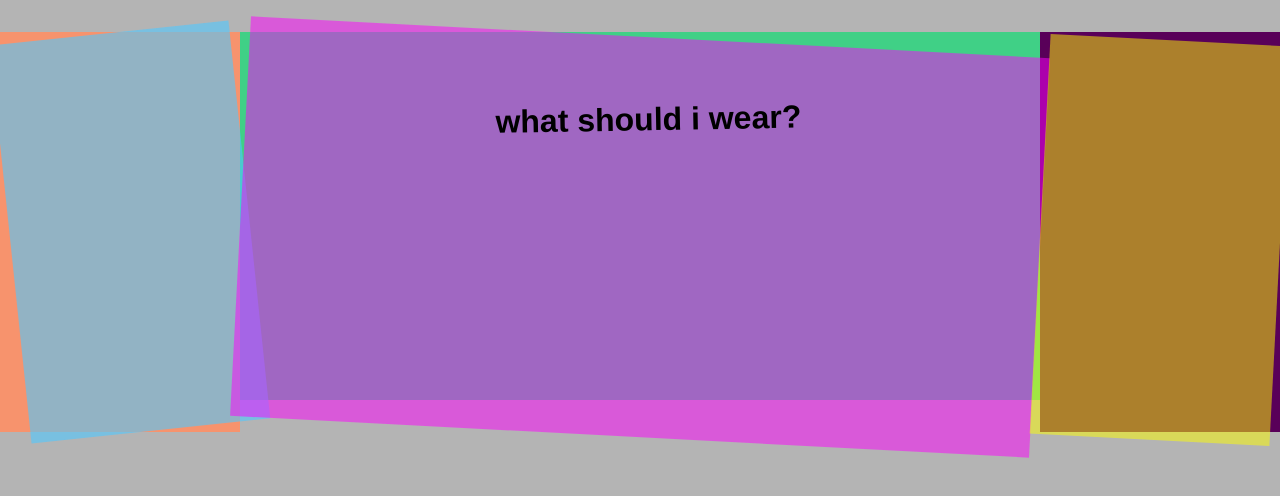
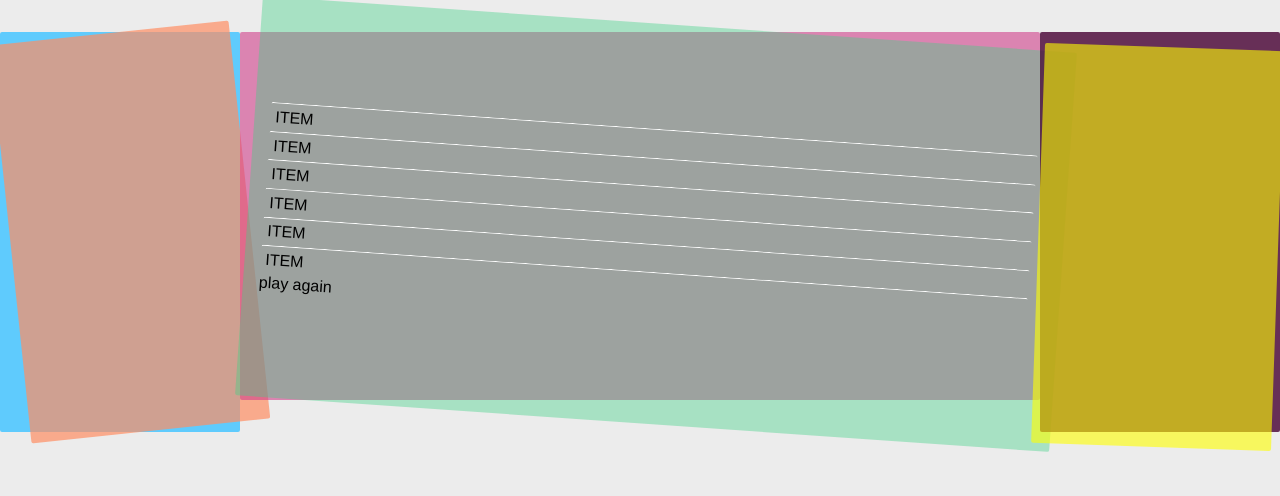
Before and after one commit to bax-uva/moige-the-oracle, a Vue app: page / in a window 1280 px wide. Shown: the top 496 px of the page. Built offline with nearby package versions, Linux system fonts and the light colour scheme.

Commit message:
new components, style changes, data added, conditional rendering

```diff
--- a/src/App.vue
+++ b/src/App.vue
@@ -23,10 +23,11 @@ export default {
   margin: 0;
   padding: 0;
   font-family: "Archivo", sans-serif;
+  border-radius: 2px;
 }
 
 body {
-  background-color: #b4b4b4;
+  background-color: #ececec;
   display: flex;
   align-content: center;
   height: 100vh;
--- a/src/components/Answer.vue
+++ b/src/components/Answer.vue
@@ -1,12 +1,9 @@
 <template>
-<div class="answer">
-  <p class="entry entry1"></p>
-  <p class="entry entry2"></p>
-  <p class="entry entry3"></p>
-  <p class="entry entry4"></p>
-  <p class="entry entry5"></p>
-  <p class="entry entry6"></p>
-</div>
+  <div class="answer">
+    <p class="entry">
+      item
+    </p>
+  </div>
 </template>
 
 <script>
@@ -17,27 +14,21 @@ export default {
 
 <style>
 .answer {
+  /* background: rgba(170, 170, 170, 0.7); */
   display: flex;
-  flex-direction: column;
   justify-content: space-between;
-  min-height: auto;
-  display: block;
+  border-top: 0.5px solid white;
+  padding: 0.3em;
+  z-index: 10;
+  color: black;
+  font-size: 1em;
+  font-family: "Lato", sans-serif;
+  text-transform: uppercase;
+  text-align: justify;
 }
 
 .entry {
-  color: white;
-  height: 50px;
-  font-size: 1em;
-  font-family: "Lato", sans-serif;
-}
-
-.answer {
-  padding-left: 1em;
-  padding-top: 1em;
-  padding-right: 0.5em;
-}
-
-.entry {
-  padding-bottom: 0.5em;
+  height: auto;
+  max-width: 70%;
 }
 </style>
--- a/src/components/Oracle.vue
+++ b/src/components/Oracle.vue
@@ -5,8 +5,9 @@
     </div>
     <div class="oracle-area">
       <div class="inner-oracle-area">
-      <Question />
-      <Answer />
+        <Question v-if="!active" />
+        <Answer v-for="item in data.outfit" v-if="active" />
+        <p v-if="active">play again</p>
       </div>
     </div>
     <div class="margin right-margin">
@@ -18,15 +19,18 @@
 <script>
 import Question from "./Question.vue";
 import Answer from "./Answer.vue";
-
+import data from "../data/data.js";
 export default {
   name: "Oracle",
-  props: {
-    msg: String
-  },
   components: {
     Question,
     Answer
+  },
+  data() {
+    return {
+      data,
+      active: true
+    };
   }
 };
 </script>
@@ -37,56 +41,66 @@ export default {
   display: flex;
   padding-top: 2em;
   height: 50vh;
+  z-index: 0;
 }
 
 .margin {
   width: 2em;
   height: 50vh;
+  z-index: 0;
 }
 
 .left-margin {
-  background-color: #ff8f64e3;
+  background: rgba(80, 200, 255, 0.9);
+  z-index: 0;
 }
 
 .inner-left {
   width: 100%;
   height: 50vh;
-  background: rgba(80, 200, 255, 0.6);
+  background-color: rgba(255, 143, 100, 0.7);
   transform: rotate(-6deg);
   position: relative;
   top: 0px;
   left: 10px;
+  z-index: 0;
 }
 
 .right-margin {
-  background-color: #590059;
+  background-color: rgba(70, 0, 51, 0.8);
+  z-index: 0;
 }
 
 .inner-right {
   width: 100%;
   height: 50vh;
-  background: rgba(255, 255, 0, 0.5);
-  transform: rotate(3deg);
+  background: rgba(255, 255, 0, 0.6);
+  transform: rotate(2deg);
   position: relative;
-  top: 8px;
+  top: 15px;
+  left: -2px;
+  z-index: 0;
 }
 
 .oracle-area {
-  background-color: #40d086;
+  background: rgba(208, 64, 138, 0.6);
   width: 100%;
-
+  z-index: 0;
 }
 
 .inner-oracle-area {
-  width: 100%;
+  padding: 0 2em 0 1em;
+  width: 102%;
   height: 50vh;
-  background: rgba(255, 0, 255, 0.5);
-  transform: rotate(3deg);
+  background-color: rgba(64, 208, 134, 0.4);
+  transform: rotate(4deg);
   position: relative;
-  top: 5px;
-  left: 0px;
+  top: -8px;
+  left: 8px;
   display: flex;
   flex-direction: column;
+  justify-content: center;
+  z-index: 4;
 }
 
 @media screen and (min-width: 450px) {
@@ -94,6 +108,4 @@ export default {
     width: 30%;
   }
 }
-
-@media screen and (min-width: 800px) {}
 </style>
--- a/src/components/Question.vue
+++ b/src/components/Question.vue
@@ -1,7 +1,7 @@
 <template>
-<div class="question">
-  <p>What should I wear?</p>
-</div>
+  <div class="question">
+    <h1>What should I wear?</h1>
+  </div>
 </template>
 
 <script>
@@ -12,14 +12,20 @@ export default {
 
 <style>
 .question {
+  display: flex;
+  justify-self: center;
+  align-self: center;
   width: 80%;
   transform: rotate(-4deg);
   color: black;
-  font-size: 2em;
-  padding-top: 2em;
-  font-weight: bold;
+  font-size: 1.7em;
   text-align: center;
   text-transform: lowercase;
-  align-self: center;
+}
+
+@media screen and (min-width: 450px) {
+  .question {
+    font-size: 2.2em;
+  }
 }
 </style>
--- /dev/null
+++ b/src/data/data.js
@@ -0,0 +1,78 @@
+const data = {
+  outfit: {
+    head: [
+      "wig",
+      "hat",
+      "updo",
+      "hair dye",
+      "just your regular head",
+      "hair gel",
+      "sad face",
+      "misteryous look",
+      "goth makeup",
+      "fake beard"
+    ],
+    top: [
+      "heavy coat",
+      "motorcycle jacket",
+      "lace bra",
+      "topless",
+      "fluffy blouse",
+      "pajamas",
+      "folk vest",
+      "plain t-shirt",
+      "blue something",
+      "job interview shirt"
+    ],
+    bottom: [
+      "no underwear",
+      "crazy pants",
+      "super short shorts",
+      "overalls",
+      "sweatpants",
+      "yoga pants",
+      "leather something",
+      "job interview pants",
+      "old jeans",
+      "hairy legs"
+    ],
+    feet: [
+      "ultra uncomfortable high heels",
+      "flip flops",
+      "same old sneakers",
+      "barefeet",
+      "new shoes (go now and buy them)",
+      "boots",
+      "shoes from your last birthday",
+      "polished toe nails",
+      "smelly feet"
+    ],
+    accessories: [
+      "something from a person already dead",
+      "watch",
+      "old earring",
+      "scarf",
+      "sunglasses",
+      "belt",
+      "fringe",
+      "mismatched socks",
+      "some book",
+      "backpack full of snacks",
+      "bandaid"
+    ],
+    extra: [
+      "in search of love",
+      "with gigantic hunger",
+      "ready to be a guinea pig in a scientific experiment",
+      "willing to be abducted",
+      "totally nihilistic",
+      "subtract something from the list above",
+      "asking everyone for directions on the street",
+      "foreign accent",
+      "getting bald",
+      "seeing ghosts everywhere"
+    ]
+  }
+};
+
+export default data;
```
Lines whose indentation alone changed are shown as unchanged.
